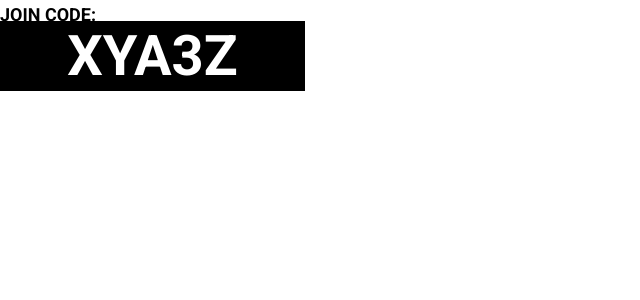
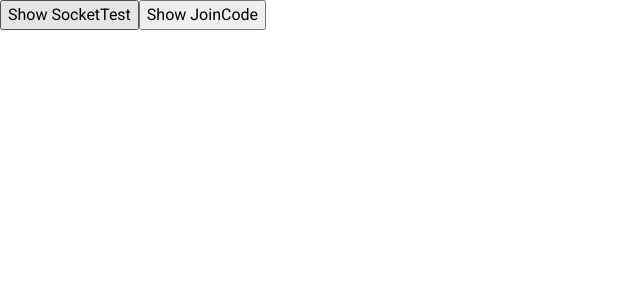
Before and after one commit to I3uckwheat/cards-of-carousal, a React (Create React App) app in the folder frontend/: page / in a window 1280 px wide. Shown: the top 300 px of the page, without its empty margins (0-640 px from the left). Built offline with nearby package versions, Linux system fonts and the light colour scheme; no server answers.

Commit message:
Add button to toggle components being displayed

```diff
--- a/frontend/src/App.js
+++ b/frontend/src/App.js
@@ -1,10 +1,24 @@
-import React from 'react';
+import React, { useState } from 'react';
+import SocketTest from './components/SocketTest';
 import DisplayJoinCode from './components/JoinCode/JoinCode';
 
 function App() {
+  const [showSocketTest, setShowSocketTest] = useState(false);
+  const [showJoinCode, setJoinCode] = useState(false);
+
   return (
     <div className="App">
-      <DisplayJoinCode code="XYA3Z" />
+      <div className="buttons-grid">
+        <button type="button" onClick={() => { setShowSocketTest(!showSocketTest); }}>
+          Show SocketTest
+        </button>
+        <button type="button" onClick={() => { setJoinCode(!showJoinCode); }}>
+          Show JoinCode
+        </button>
+      </div>
+
+      {showSocketTest && <SocketTest />}
+      {showJoinCode && <DisplayJoinCode code="XYA3Z" />}
     </div>
   );
 }
```
